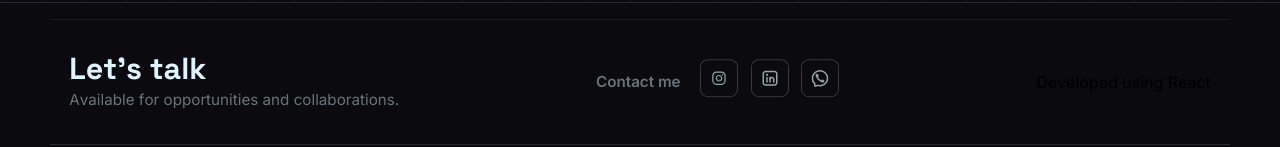
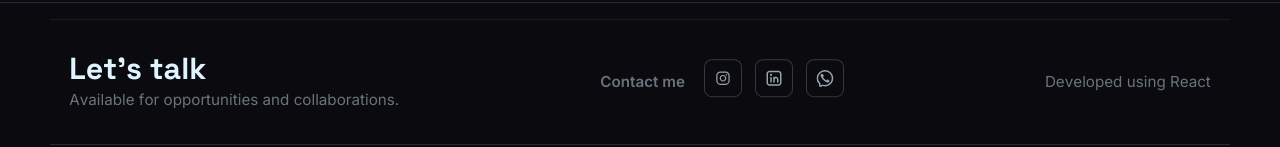
Before and after one commit to Kawa-Diego/portfolio-front, a React (Vite) app: page / in a window 1280 px wide. Shown: the part 1527-1674 px from the top of the page. Built offline with nearby package versions, Linux system fonts and the light colour scheme.

Commit message:
feat: style for the section changes

```diff
--- a/src/styles/Contact.style.css
+++ b/src/styles/Contact.style.css
@@ -12,6 +12,16 @@
     width: min(1180px, 100%);
     padding: 2rem 1.2rem;
     align-items: center;
+}
+
+.section-contact .contact-little-bits {
+    display: flex;
+    justify-content: center;
+    align-items: center;
+    font-family: Inter, sans-serif;
+    color: rgba(224, 244, 255, 0.45);
+    font-size: 0.95rem;
+    text-align: center;
 }
 
 .section-contact .contact-describe {
```
